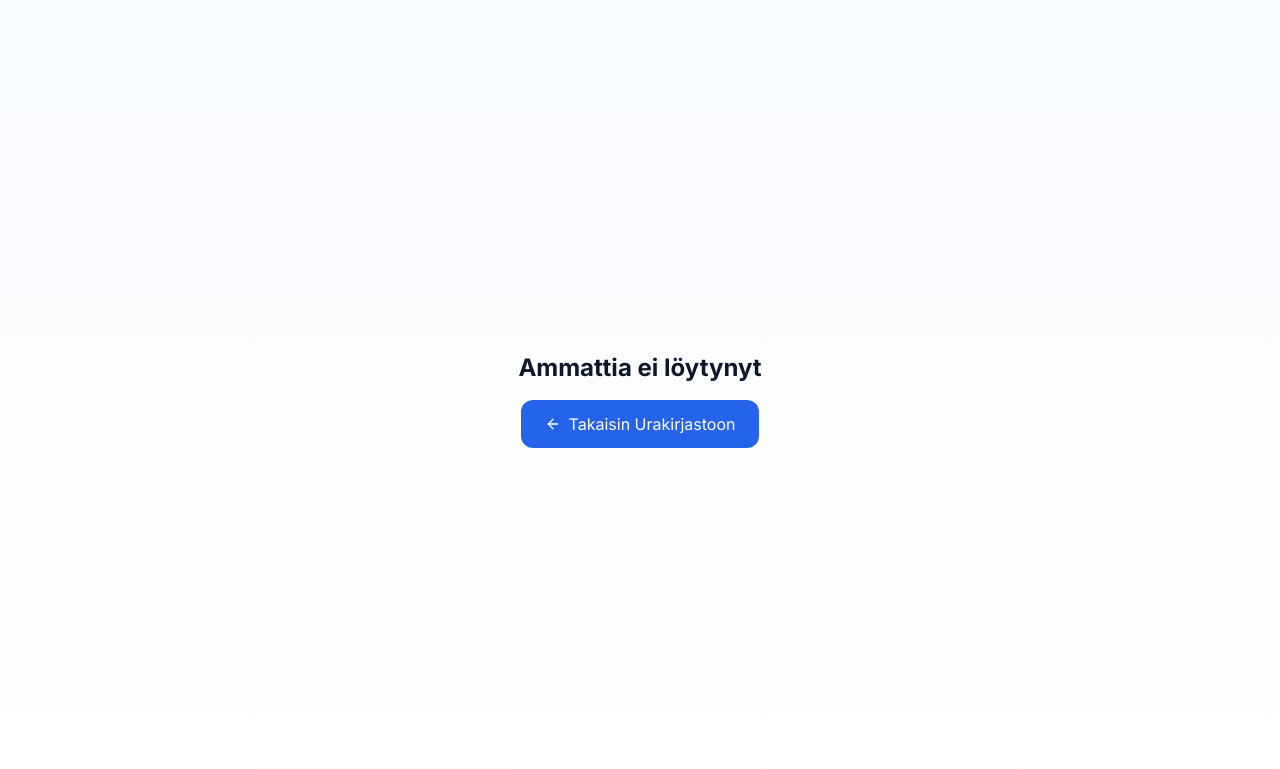
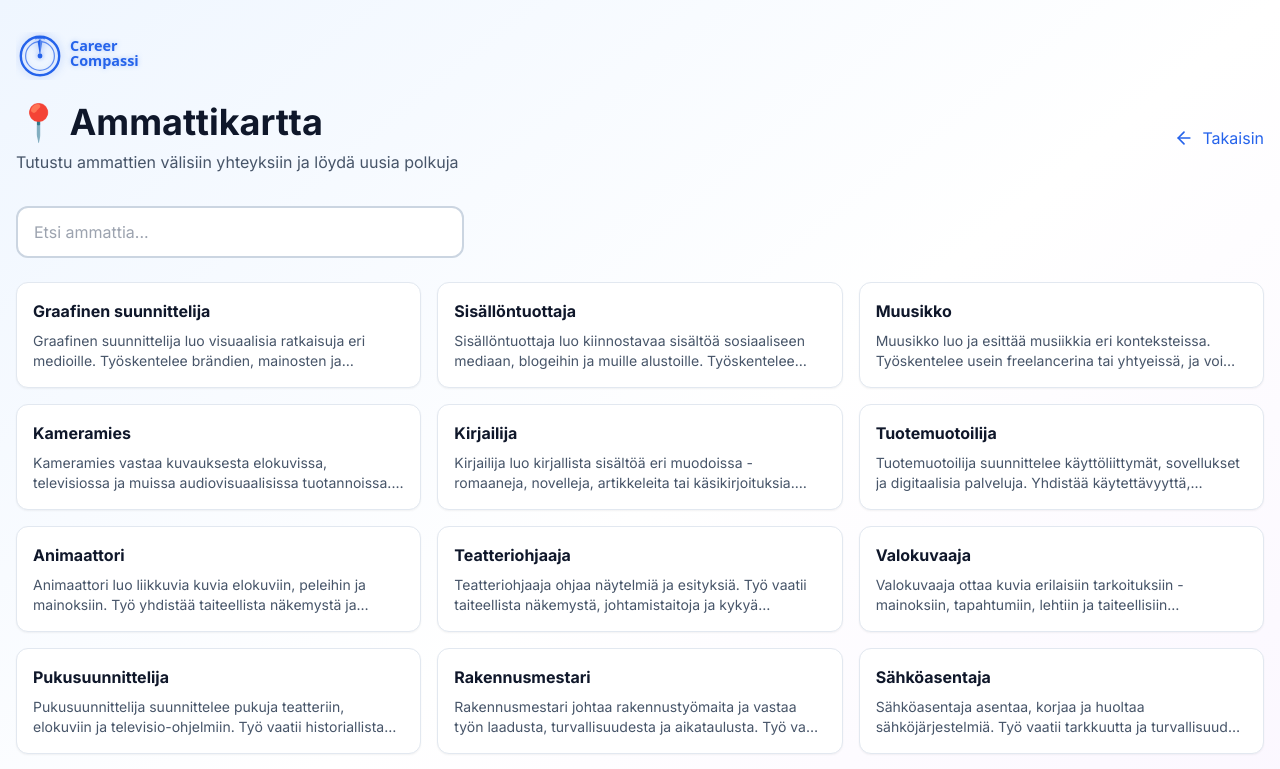
Before and after one commit to yasiinali2003-design/Careercompassii, a Next.js app: page /ammatit/map in a window 1280 px wide. Shown: the top 769 px of the page. Built offline with nearby package versions, Linux system fonts and the light colour scheme.

Commit message:
Feature 5: Career Map - Interactive career exploration

```diff
--- /dev/null
+++ b/app/ammatit/map/page.tsx
@@ -0,0 +1,167 @@
+"use client";
+
+import React, { useState } from 'react';
+import Link from 'next/link';
+import { ArrowLeft, MapPin, TrendingUp, Users, Briefcase } from 'lucide-react';
+import { careersData as careersFI } from '@/data/careers-fi';
+import { Career } from '@/lib/types';
+import Logo from '@/components/Logo';
+
+// Convert CareerFI to Career format
+function convertCareerFIToCareer(careerFI: any): Career {
+  return {
+    slug: careerFI.id,
+    title: careerFI.title_fi,
+    summary: careerFI.short_description,
+    longDescription: careerFI.main_tasks?.join(' • ') || careerFI.short_description,
+    salaryMin: careerFI.salary_eur_month?.range?.[0] || 2500,
+    salaryMax: careerFI.salary_eur_month?.range?.[1] || 4000,
+    outlook: careerFI.job_outlook?.status === "kasvaa" ? "Kasvaa" : "Vakaa",
+    educationLevel: careerFI.education_paths || [],
+    industry: [careerFI.category],
+    personalityType: [careerFI.category],
+    workMode: careerFI.work_conditions?.remote === "Kyllä" ? "Etä" :
+              careerFI.work_conditions?.remote === "Osittain" ? "Hybrid" : "Paikan päällä",
+    skillsHard: careerFI.tools_tech || [],
+    skillsSoft: careerFI.core_skills || [],
+    dailyTasks: careerFI.main_tasks || [],
+    opintopolkuLinks: (careerFI.useful_links || []).map((link: any) => ({
+      label: link.name,
+      url: link.url
+    })),
+    relatedSlugs: []
+  };
+}
+
+const allCareers = careersFI.filter(c => c && c.id).map(convertCareerFIToCareer);
+
+function getRelatedCareers(career: Career, limit: number = 8): Career[] {
+  const careerFI = careersFI.find(c => c && c.id === career.slug);
+  if (!careerFI) return [];
+
+  return careersFI
+    .filter(c => c && c.category === careerFI.category && c.id !== careerFI.id)
+    .slice(0, limit)
+    .map(convertCareerFIToCareer);
+}
+
+export default function CareerMapPage() {
+  const [selectedCareer, setSelectedCareer] = useState<Career | null>(null);
+  const [searchTerm, setSearchTerm] = useState('');
+
+  const relatedCareers = selectedCareer ? getRelatedCareers(selectedCareer) : [];
+
+  const filteredCareers = allCareers.filter(c =>
+    c.title.toLowerCase().includes(searchTerm.toLowerCase()) ||
+    c.summary.toLowerCase().includes(searchTerm.toLowerCase())
+  );
+
+  return (
+    <div className="min-h-screen bg-gradient-to-br from-blue-50 via-white to-purple-50">
+      <div className="container mx-auto px-4 py-8 max-w-7xl">
+        {/* Header */}
+        <div className="mb-8">
+          <Link href="/" className="inline-block mb-4">
+            <Logo className="h-12 w-auto" />
+          </Link>
+          <div className="flex items-center justify-between">
+            <div>
+              <h1 className="text-4xl font-bold text-slate-900 mb-2">
+                📍 Ammattikartta
+              </h1>
+              <p className="text-slate-600">
+                Tutustu ammattien välisiin yhteyksiin ja löydä uusia polkuja
+              </p>
+            </div>
+            <Link href="/ammatit">
+              <button className="flex items-center gap-2 text-blue-600 hover:text-blue-800">
+                <ArrowLeft className="h-5 w-5" />
+                Takaisin
+              </button>
+            </Link>
+          </div>
+        </div>
+
+        {/* Search */}
+        <div className="mb-6">
+          <input
+            type="text"
+            placeholder="Etsi ammattia..."
+            value={searchTerm}
+            onChange={(e) => setSearchTerm(e.target.value)}
+            className="w-full max-w-md px-4 py-3 border-2 border-slate-300 rounded-xl focus:outline-none focus:ring-2 focus:ring-blue-500"
+          />
+        </div>
+
+        {!selectedCareer ? (
+          /* Career Selection */
+          <div className="grid md:grid-cols-3 gap-4">
+            {filteredCareers.slice(0, 18).map(career => (
+              <button
+                key={career.slug}
+                onClick={() => setSelectedCareer(career)}
+                className="bg-white rounded-xl shadow-sm border border-slate-200 p-4 text-left hover:shadow-md transition-all hover:border-blue-500"
+              >
+                <h3 className="font-bold text-slate-900 mb-2">{career.title}</h3>
+                <p className="text-sm text-slate-600 line-clamp-2">{career.summary}</p>
+              </button>
+            ))}
+          </div>
+        ) : (
+          /* Map View */
+          <div className="space-y-8">
+            {/* Selected Career (Center) */}
+            <div className="flex justify-center">
+              <div className="bg-gradient-to-br from-blue-600 to-purple-600 rounded-2xl shadow-lg p-8 max-w-2xl text-white">
+                <h2 className="text-3xl font-bold mb-4">{selectedCareer.title}</h2>
+                <p className="text-blue-100 mb-6">{selectedCareer.summary}</p>
+                <div className="flex flex-wrap gap-4 text-sm">
+                  {selectedCareer.salaryMin && selectedCareer.salaryMax && (
+                    <div className="bg-white/20 rounded-lg px-4 py-2">
+                      💰 {selectedCareer.salaryMin}-{selectedCareer.salaryMax}€/kk
+                    </div>
+                  )}
+                  <div className={`rounded-lg px-4 py-2 ${
+                    selectedCareer.outlook === 'Kasvaa' ? 'bg-green-500/30' : 'bg-blue-500/30'
+                  }`}>
+                    📈 {selectedCareer.outlook}
+                  </div>
+                </div>
+                <button
+                  onClick={() => setSelectedCareer(null)}
+                  className="mt-6 text-blue-100 hover:text-white underline"
+                >
+                  Valitse toinen ammatti
+                </button>
+              </div>
+            </div>
+
+            {/* Related Careers (Around it) */}
+            {relatedCareers.length > 0 && (
+              <div>
+                <h3 className="text-2xl font-bold text-slate-900 mb-6 text-center">
+                  Liittyvät ammatit
+                </h3>
+                <div className="grid md:grid-cols-2 lg:grid-cols-4 gap-4">
+                  {relatedCareers.map(related => (
+                    <Link
+                      key={related.slug}
+                      href={`/ammatit/${related.slug}`}
+                      className="bg-white rounded-xl shadow-sm border border-slate-200 p-4 hover:shadow-lg hover:border-blue-500 transition-all"
+                    >
+                      <h4 className="font-bold text-slate-900 mb-2">{related.title}</h4>
+                      <p className="text-sm text-slate-600 line-clamp-2 mb-3">{related.summary}</p>
+                      <div className="text-sm text-blue-600">
+                        Näytä lisää →
+                      </div>
+                    </Link>
+                  ))}
+                </div>
+              </div>
+            )}
+          </div>
+        )}
+      </div>
+    </div>
+  );
+}
```
